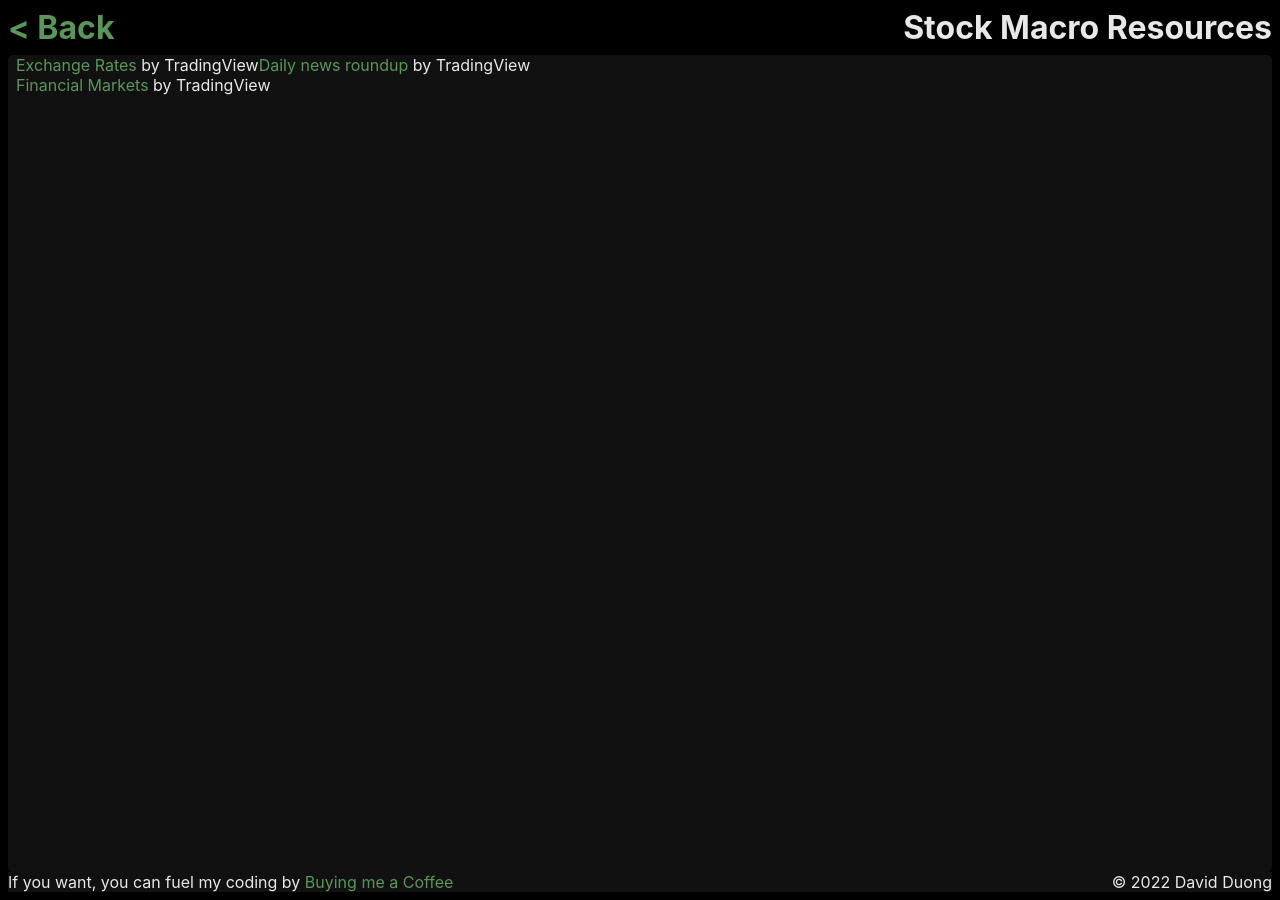
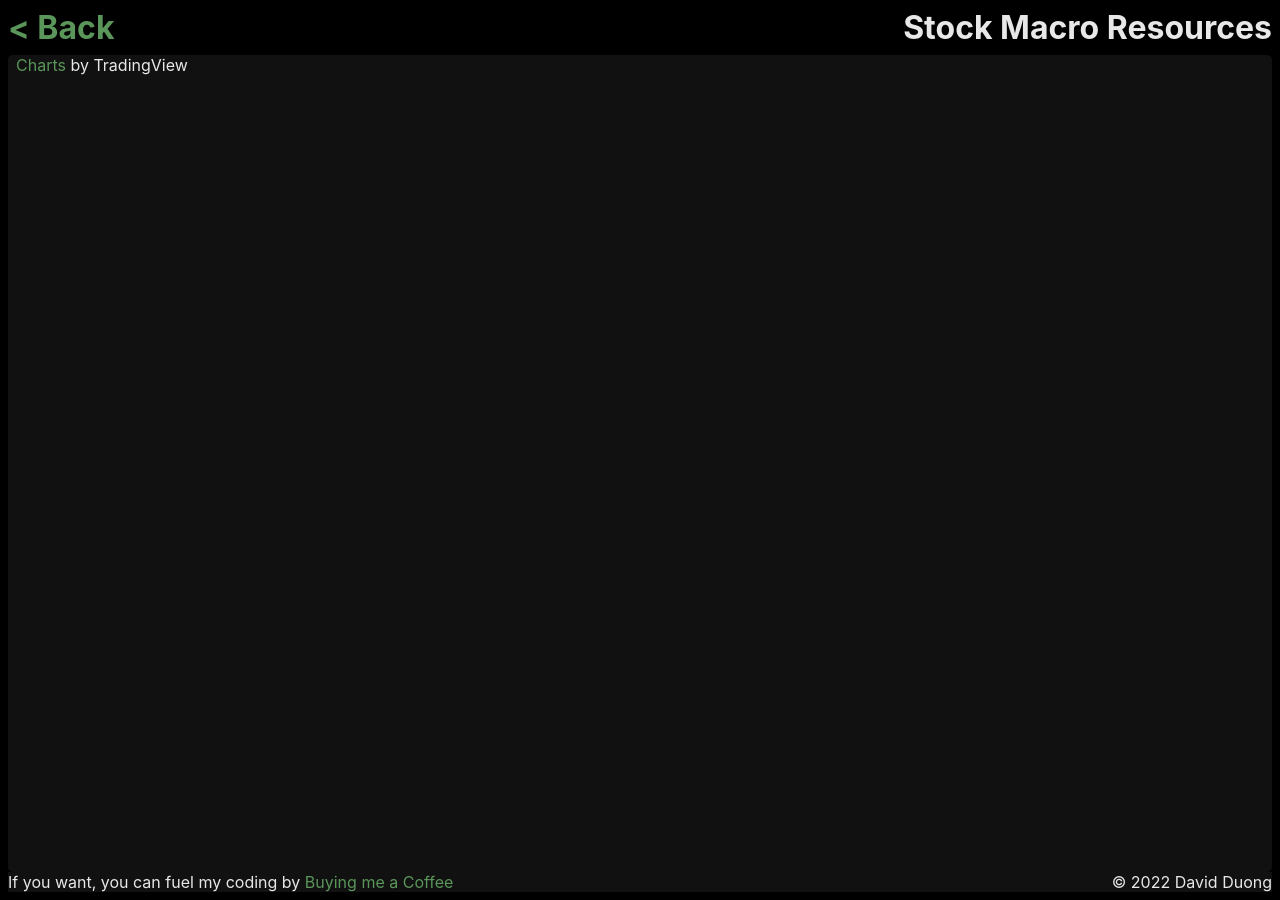
Before and after one commit to davidnqd/add.run, a Jekyll site: the page stock-macro.html, which Jekyll copies as it is, in a window 1280 px wide. Built offline with Jekyll 4.4.1, drawn with Linux system fonts in a browser that asks for light colours; a script that is not in the unit is left out.

Commit message:
Added stock macros

```diff
--- a/stock-macro.html
+++ b/stock-macro.html
@@ -23,7 +23,6 @@
     <!-- TradingView Widget BEGIN -->
     <div class="tradingview-widget-container">
       <div class="tradingview-widget-container__widget"></div>
-      <div class="tradingview-widget-copyright"><a href="https://www.tradingview.com/markets/currencies/forex-cross-rates/" rel="noopener" target="_blank"><span class="blue-text">Exchange Rates</span></a> by TradingView</div>
       <script type="text/javascript" src="https://s3.tradingview.com/external-embedding/embed-widget-forex-cross-rates.js" async>
       {
       "width": 770,
@@ -49,7 +48,6 @@
     <!-- TradingView Widget BEGIN -->
     <div class="tradingview-widget-container">
       <div class="tradingview-widget-container__widget"></div>
-      <div class="tradingview-widget-copyright"><a href="https://www.tradingview.com/key-events/" rel="noopener" target="_blank"><span class="blue-text">Daily news roundup</span></a> by TradingView</div>
       <script type="text/javascript" src="https://s3.tradingview.com/external-embedding/embed-widget-timeline.js" async>
       {
       "feedMode": "all_symbols",
@@ -67,7 +65,7 @@
     <!-- TradingView Widget BEGIN -->
     <div class="tradingview-widget-container">
       <div class="tradingview-widget-container__widget"></div>
-      <div class="tradingview-widget-copyright"><a href="https://www.tradingview.com/markets/" rel="noopener" target="_blank"><span class="blue-text">Financial Markets</span></a> by TradingView</div>
+      <div class="tradingview-widget-copyright"><a href="https://www.tradingview.com/gopro/?share_your_love=davidnqd" rel="noopener" target="_blank"><span class="blue-text">Charts</span></a> by TradingView</div>
       <script type="text/javascript" src="https://s3.tradingview.com/external-embedding/embed-widget-market-quotes.js" async>
       {
       "width": "100%",
```
